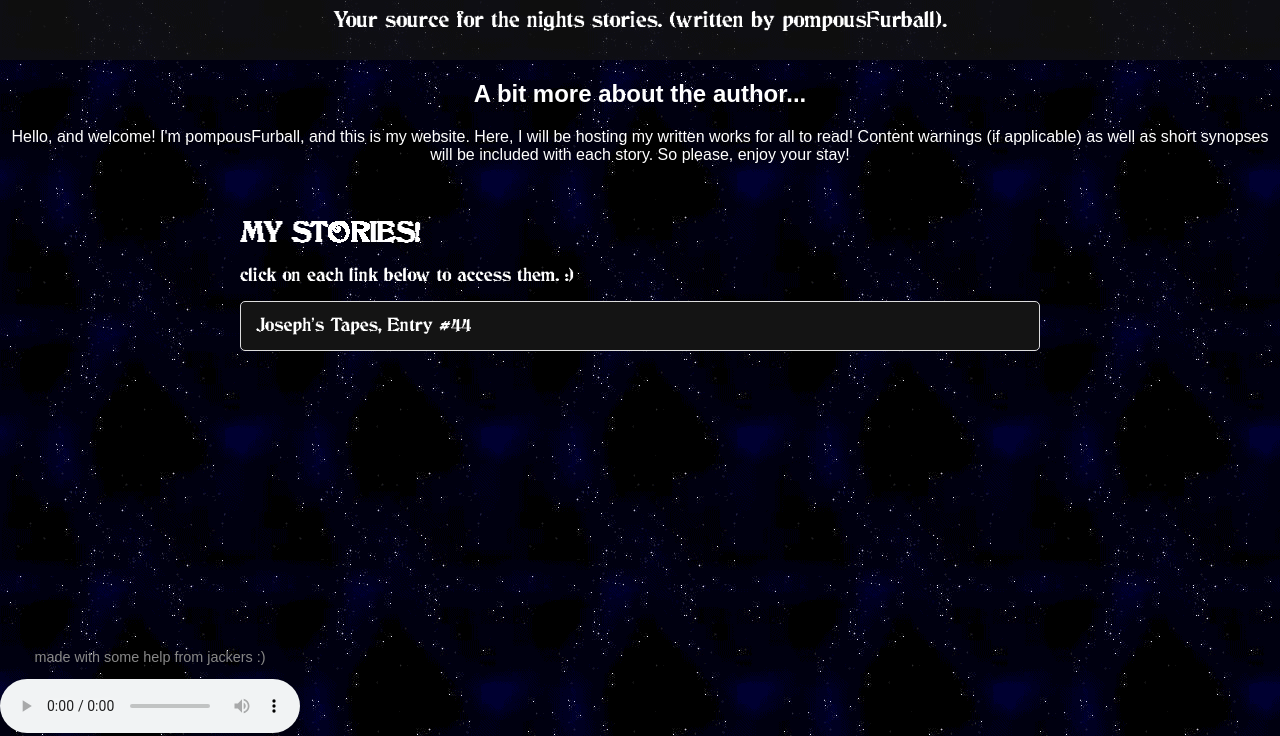
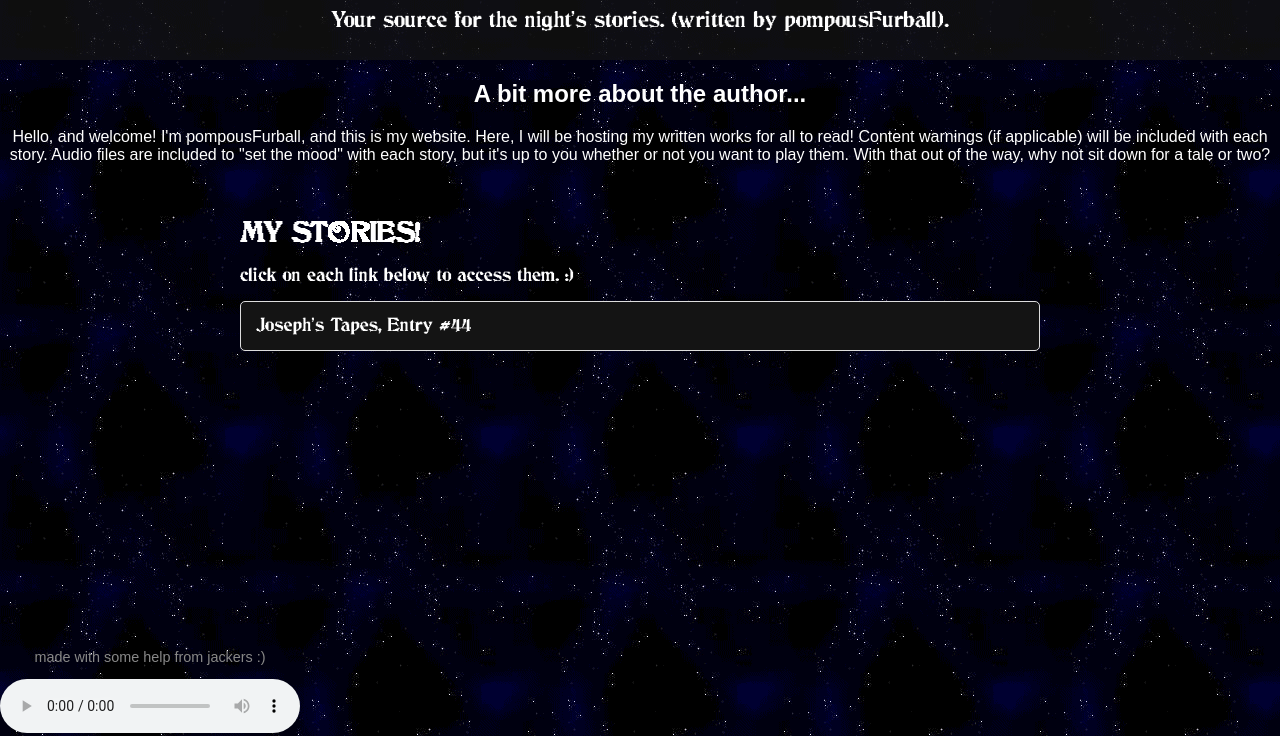
Before and after one commit to pompousFurball/UndertheStars.github.io, a plain HTML site: page index.html in a window 1280 px wide. Shown: the part 64-800 px from the top of the page. Drawn offline with Linux system fonts and the light colour scheme.

Commit message:
Update index.html

```diff
--- a/index.html
+++ b/index.html
@@ -14,14 +14,14 @@
 <body>
     <header>
         <h1>Under The Stars</h1>
-        <p>Your source for the nights stories. (written by pompousFurball).</p>
+        <p>Your source for the night's stories. (written by pompousFurball).</p>
     </header>
 
 
 <div class="centered-text">
 <h2>A bit more about the author...</h2>
 
-<p>Hello, and welcome! I'm pompousFurball, and this is my website. Here, I will be hosting my written works for all to read! Content warnings (if applicable) as well as short synopses will be included with each story. So please, enjoy your stay! </p>
+<p>Hello, and welcome! I'm pompousFurball, and this is my website. Here, I will be hosting my written works for all to read! Content warnings (if applicable) will be included with each story. Audio files are included to "set the mood" with each story, but it's up to you whether or not you want to play them. With that out of the way, why not sit down for a tale or two? </p>
 </div>
     <div class="container">
         <h2>MY STORIES!</h2>
```
